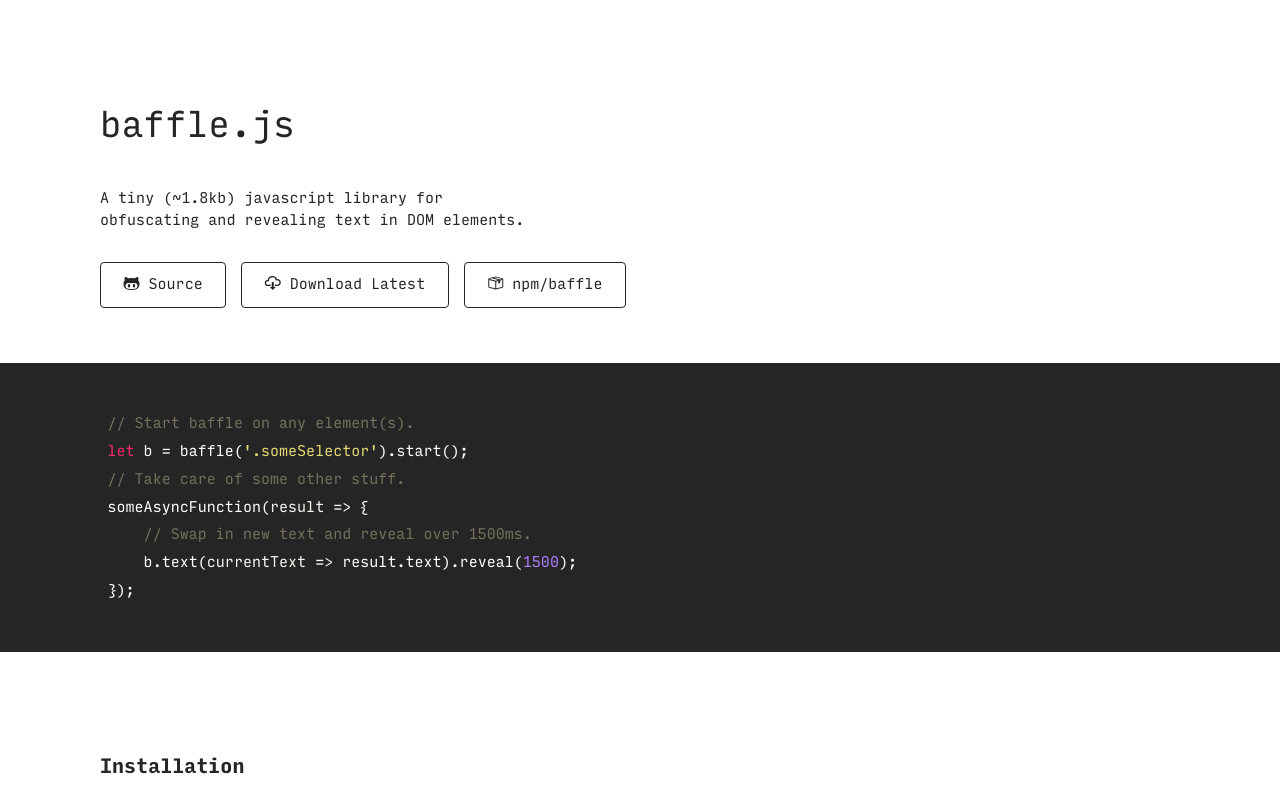
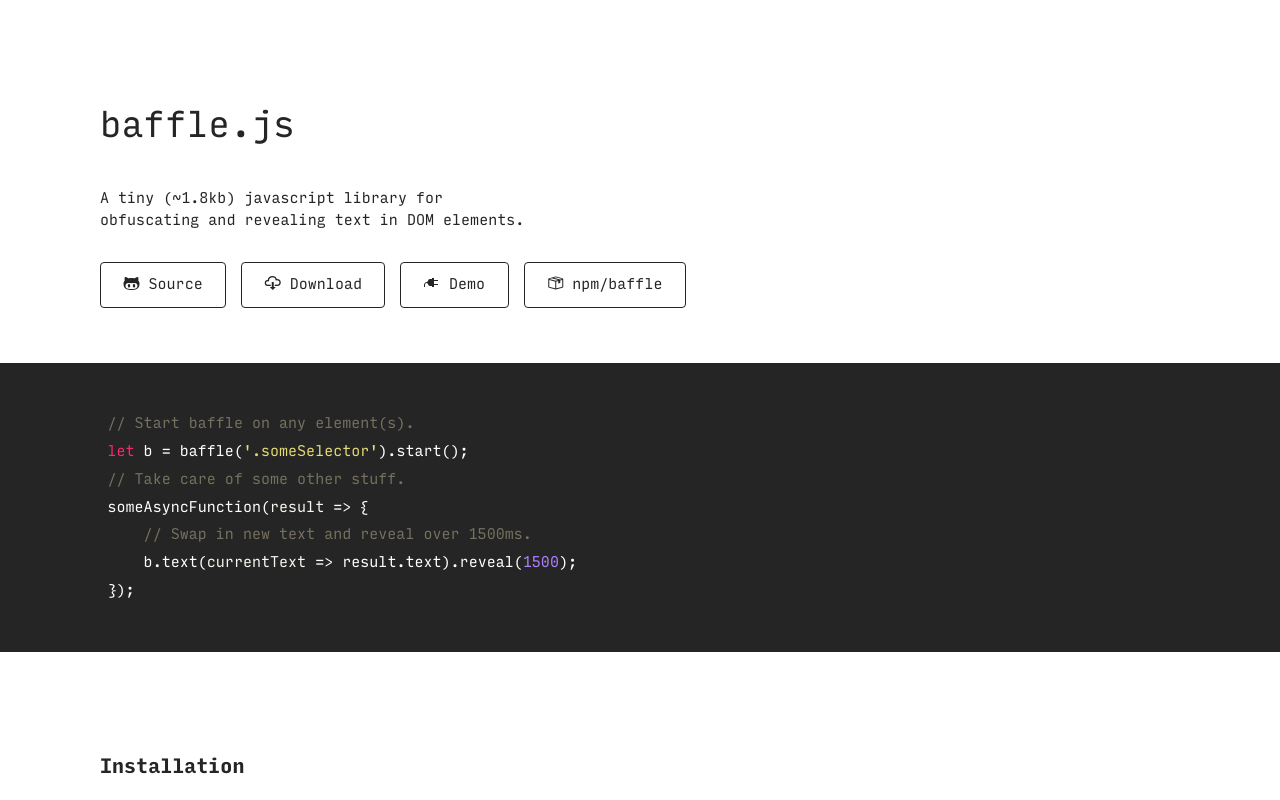
Before and after one commit to camwiegert/baffle, a website built with webpack: page index.html in a window 1280 px wide. Shown: the top 800 px of the page. Built offline with nearby package versions, Linux system fonts and the light colour scheme.

Commit message:
Update header actions to include demo

```diff
--- a/index.html
+++ b/index.html
@@ -13,7 +13,8 @@
             <h2 class="header-lead">A tiny (~1.8kb) javascript library for obfuscating and revealing text in DOM elements.</h2>
             <div class="header-actions">
                 <a class="btn" href="https://github.com/camwiegert/baffle"><i class="octicon octicon-octoface"></i> Source</a>
-                <a class="btn" href="https://raw.githubusercontent.com/camwiegert/baffle/master/dist/baffle.min.js"><i class="octicon octicon-cloud-download"></i> Download Latest</a>
+                <a class="btn" href="https://raw.githubusercontent.com/camwiegert/baffle/master/dist/baffle.min.js"><i class="octicon octicon-cloud-download"></i> Download</a>
+                <a class="btn" href="#demo"><i class="octicon octicon-plug"></i> Demo</a>
                 <a class="btn" href="https://npmjs.com/package/baffle"><i class="octicon octicon-package"></i> npm/baffle</a>
             </div>
         </header>
@@ -178,7 +179,7 @@
             </div>
         </section>
 
-        <section id="support">
+        <section id="demo">
             <div class="wrap">
                 <h3 class="sectionHeader"><a href="#demo">Demo</a></h3>
                 <div class="demo-text js-demo">The quick brown fox jumped over the lazy dog.</div>
```
